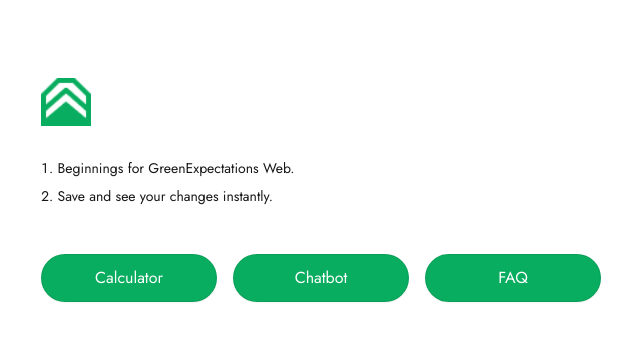
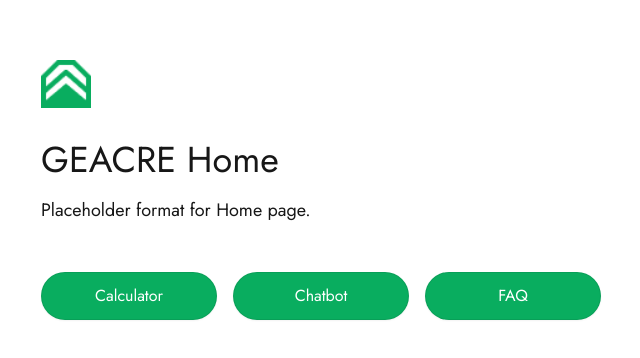
Before and after one commit to samm-47/CAPST, a Next.js app: page / in a window 1280 px wide. Shown: the part 194-552 px from the top of the page, without its empty margins (319-959 px from the left). Built offline with nearby package versions, Linux system fonts and the light colour scheme.

Commit message:
small formatting change for home page, still a placeholder

```diff
--- a/app/page.tsx
+++ b/app/page.tsx
@@ -17,8 +17,8 @@ export default function Home() {
           priority
         />
         <ol className="list-inside list-decimal text-sm text-center sm:text-left font-[family-name:var(--font-geist-mono)]">
-          <li className="mb-2">Beginnings for GreenExpectations Web.</li>
-          <li>Save and see your changes instantly.</li>
+          <h1 className="text-4xl">GEACRE Home</h1>
+          <p className="text-lg mt-4">Placeholder format for Home page.</p>
         </ol>
 
         <div className="flex gap-4 items-center flex-col sm:flex-row">
```
